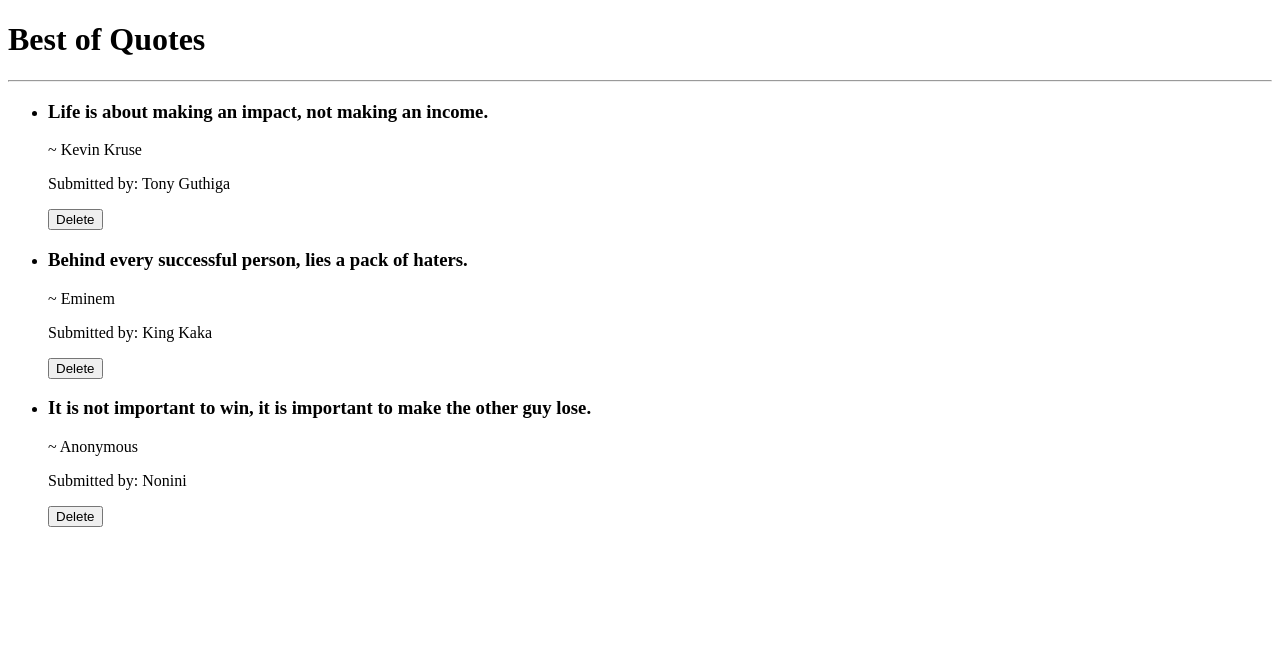
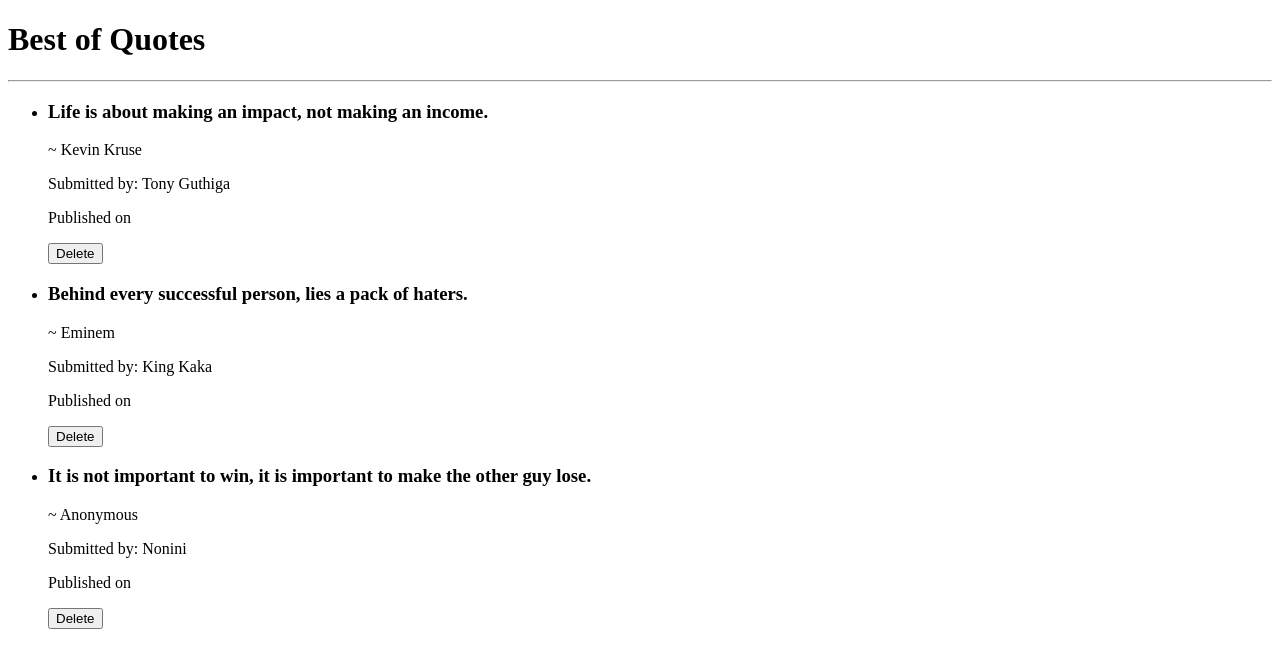
Before and after one commit to tonyguthiga/Best-of-Quotes, an Angular app: page / in a window 1280 px wide. Shown: the top 668 px of the page. Built offline with nearby package versions, Linux system fonts and the light colour scheme.

Commit message:
Add display for count date

```diff
--- a/src/app/quote-detail/quote-detail.component.html
+++ b/src/app/quote-detail/quote-detail.component.html
@@ -1,3 +1,4 @@
 <p>~ {{quote.author}}</p>
 <p>Submitted by: {{quote.submittedBy}}</p>
+<p>Published on {{quote.date|dateCount}} </p>
 <button (click)='quoteDelete(true)'>Delete</button>
```
